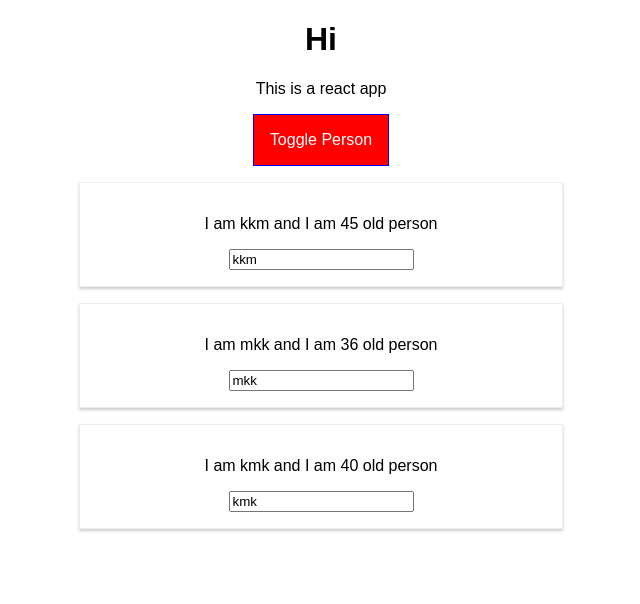
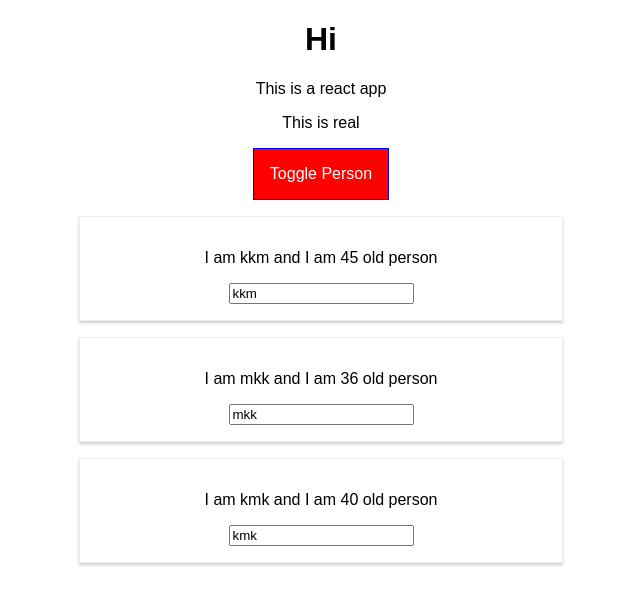
Before and after one commit to kartikm76/react-complete-guide, a React app: page / in a window 1280 px wide. Both pictures are taken after a click on the button "Toggle Person". Shown: the top 604 px of the page, without its empty margins (319-959 px from the left). Built offline with nearby package versions, Linux system fonts and the light colour scheme.

Commit message:
Folder Refactoring

```diff
--- /dev/null
+++ b/src/components/Cockpit/Cockpit.css
@@ -0,0 +1,30 @@
+.red {
+    color: red
+  }
+
+  .bold {
+    font-weight: bold
+  }
+
+  .Cockpit button {
+    border: 1px solid blue;
+    padding: 16px;
+    background-color: green;
+    font: inherit;
+    cursor: pointer;
+  }
+
+  .Cockpit button:hover {
+    background-color: lightgreen;
+    color: black;
+  }
+
+  .Cockpit button.red {
+    background-color: red;
+    color: white
+  }
+
+  .Cockpit button.red:hover {
+    background-color: yellow;
+    color: black;
+  }
--- a/src/components/Cockpit/Cockpit.js
+++ b/src/components/Cockpit/Cockpit.js
@@ -0,0 +1,32 @@
+import React from 'react';
+import cssClasses from './Cockpit.css';
+
+const cockpit = (props) => {
+    const assignedClasses = [];
+    let buttonClass = '';
+
+    if (props.showPersons) {
+        buttonClass = cssClasses.red;
+    }
+
+    if (props.persons.length <= 2) {
+        assignedClasses.push( cssClasses.red );
+    }
+
+    if (props.persons.length <= 1 ) {
+        assignedClasses.push( cssClasses.bold );
+    }
+
+    return (
+        <div className={cssClasses.Cockpit}>
+            <h1>Hi </h1>
+            <p> This is a react app </p>
+            <p className={assignedClasses.join(' ')}> This is real </p>
+            <button className={buttonClass}
+                    onClick={props.clicked}>Toggle Person
+            </button>
+        </div>
+    );
+}
+
+export default cockpit;
--- a/src/components/Persons/Person/Person.js
+++ b/src/components/Persons/Person/Person.js
@@ -16,7 +16,7 @@ const person = (props) => {
 
     return (
         <div className={cssClasses.Person}>
-            <p onClick={props.click}>I am {props.name} and I am {props.age} old person</p>
+            <p onClick={props.clicked}>I am {props.name} and I am {props.age} old person</p>
             <p>{props.children}</p>
             <input type="text" onChange={props.changed} defaultValue={props.name}/>
         </div>
--- /dev/null
+++ b/src/components/Persons/Persons.js
@@ -0,0 +1,37 @@
+import React from 'react';
+import Person from './Person/Person';
+
+// return can be skipped by not using {} as shown in the first example
+// compare it with the second one
+
+/*
+const persons = (props) => props.persons.map( (person, index) => {
+    return
+        <Person
+            clicked = {() => props.clicked( index )}
+            name    = {person.name}
+            age     = {person.age}
+            key     = {person.id}
+            changed = {( event ) => props.changed( event, person.id )}
+        />
+    } );
+
+*/
+
+// OR
+
+const persons = (props) => {
+    return (
+        props.persons.map( (person, index) => {
+        return <Person
+                clicked = {() => props.clicked( index )}
+                name    = {person.name}
+                age     = {person.age}
+                key     = {person.id}
+                changed = {( event ) => props.changed( event, person.id )}
+            />
+        })
+    )
+};
+
+export default persons;
--- a/src/containers/App.js
+++ b/src/containers/App.js
@@ -1,7 +1,7 @@
 import React, { Component } from 'react';
 import cssClasses from './App.css';
-import Person from '../components/Persons/Person/Person';
-import ErrorBoundary from '../components/ErrorBoundary/ErrorBoundary';
+import Cockpit from '../components/Cockpit/Cockpit';
+import Persons from '../components/Persons/Persons';
 
 // cssClasses was set by making changes as:
 // 1. npm run eject
@@ -61,34 +61,25 @@ class App extends Component {
 
   render() {
       let persons = null;
-      let buttonClass = '';
+
 
       if (this.state.showPersons) {
         persons = (
-            <div>
-              {this.state.persons.map((person, index) => {
-                return (
-                  <ErrorBoundary key = {person.id}>
-                    <Person
-                      click   = {() => this.deletePersonHandler(index)}
-                      name    = {person.name}
-                      age     = {person.age}
-                      changed = {(event) => this.nameChangedHandler(event, person.id)}
-                    />
-                  </ErrorBoundary>
-                )})}
-            </div>
+              <Persons
+                persons = {this.state.persons}
+                clicked = {this.deletePersonHandler}
+                changed = {this.nameChangedHandler}
+              />
         );
-        buttonClass = cssClasses.red;
       }
 
       return (
         <div className={cssClasses.App}>
-          <h1>Hi </h1>
-          <p> This is a react app </p>
-          <button className={buttonClass}
-            onClick={this.togglePersonHandler}>Toggle Person
-          </button>
+          <Cockpit
+            showPersons = {this.state.showPersons}
+            persons = {this.state.persons}
+            clicked = {this.togglePersonHandler}
+          />
           {persons}
         </div>
     );
```
